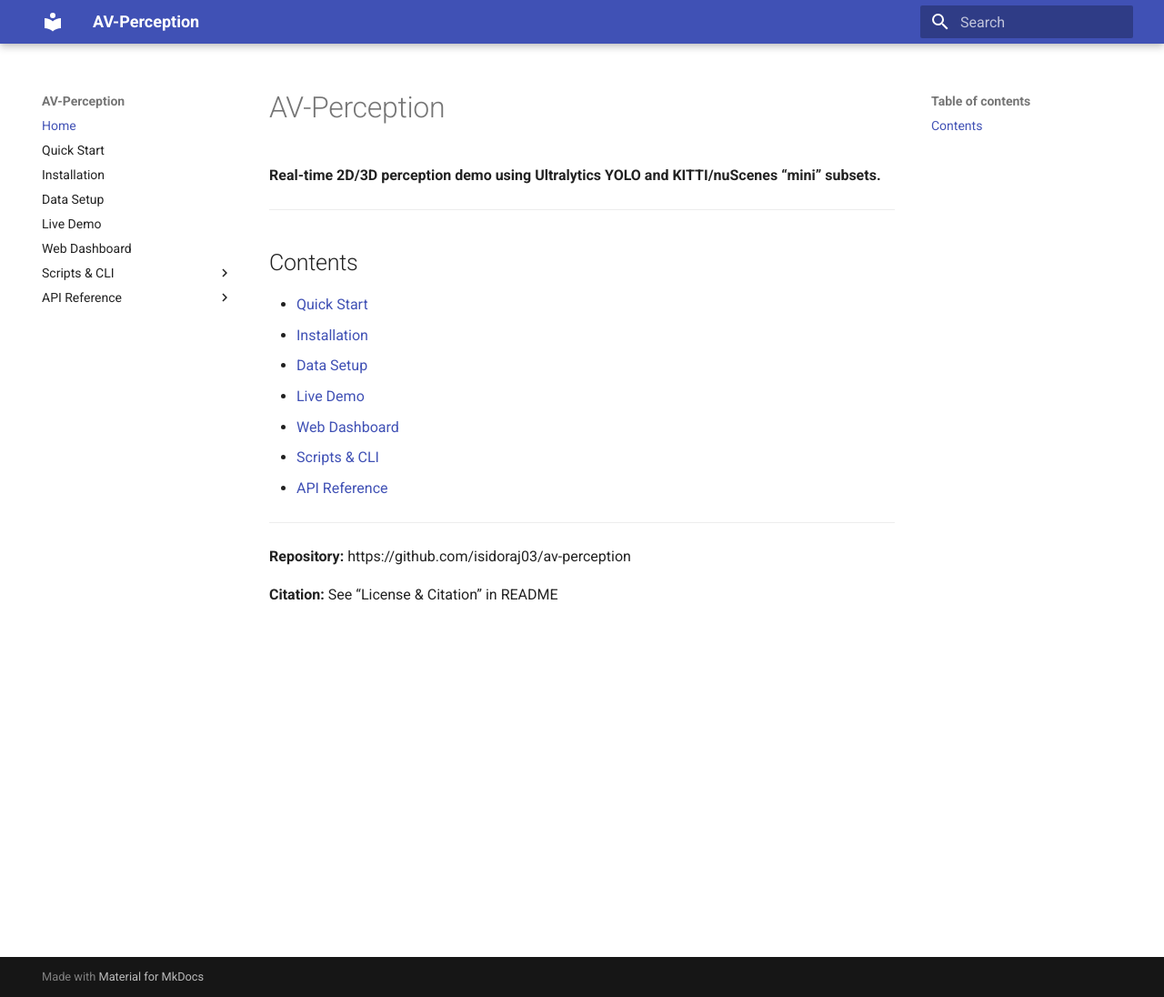
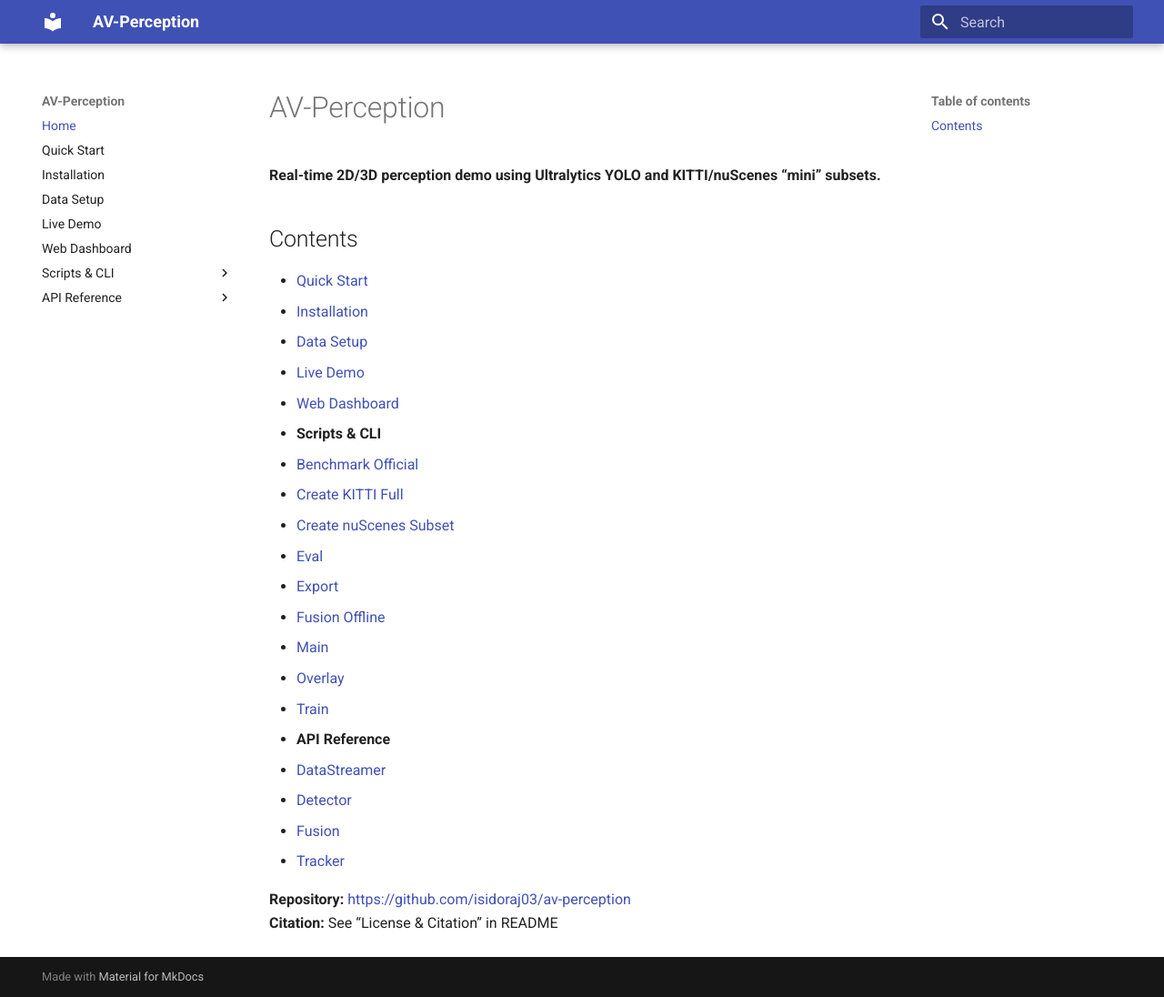
Before and after one commit to isidoraj03/av-perception, an MkDocs documentation site: the page built from docs/index.md, in a window 1280 px wide and 1096 px high. Shown: the whole window at 91% size. Built offline with MkDocs 1.6.1 and Material for MkDocs 9.7.7, drawn with Linux system fonts in a browser that asks for light colours.

Commit message:
Documentation updated

```diff
--- a/docs/index.md
+++ b/docs/index.md
@@ -6,20 +6,28 @@ title: AV-Perception
 
 **Real-time 2D/3D perception demo using Ultralytics YOLO and KITTI/nuScenes “mini” subsets.**
 
----
-
 ## Contents
 
-- [Quick Start](quick-start.html)
-- [Installation](installation.html)
-- [Data Setup](data-setup.html)
-- [Live Demo](live-demo.html)
-- [Web Dashboard](web-dashboard.html)
-- [Scripts & CLI](scripts/benchmark_official.html)
-- [API Reference](reference/data_streamer.html)
+- [Quick Start](quick-start.md)
+- [Installation](installation.md)
+- [Data Setup](data-setup.md)
+- [Live Demo](live-demo.md)
+- [Web Dashboard](web-dashboard.md)
+- **Scripts & CLI**
+  - [Benchmark Official](scripts/benchmark_official.md)
+  - [Create KITTI Full](scripts/create_kitti_full.md)
+  - [Create nuScenes Subset](scripts/create_nuscenes_subset.md)
+  - [Eval](scripts/eval.md)
+  - [Export](scripts/export.md)
+  - [Fusion Offline](scripts/fusion_offline.md)
+  - [Main](scripts/main.md)
+  - [Overlay](scripts/overlay.md)
+  - [Train](scripts/train.md)
+- **API Reference**
+  - [DataStreamer](reference/data_streamer.md)
+  - [Detector](reference/detector.md)
+  - [Fusion](reference/fusion.md)
+  - [Tracker](reference/tracker.md)
 
----
-
-**Repository:** https://github.com/isidoraj03/av-perception
-
+**Repository:** [https://github.com/isidoraj03/av-perception](https://github.com/isidoraj03/av-perception)
 **Citation:** See “License & Citation” in README
```
